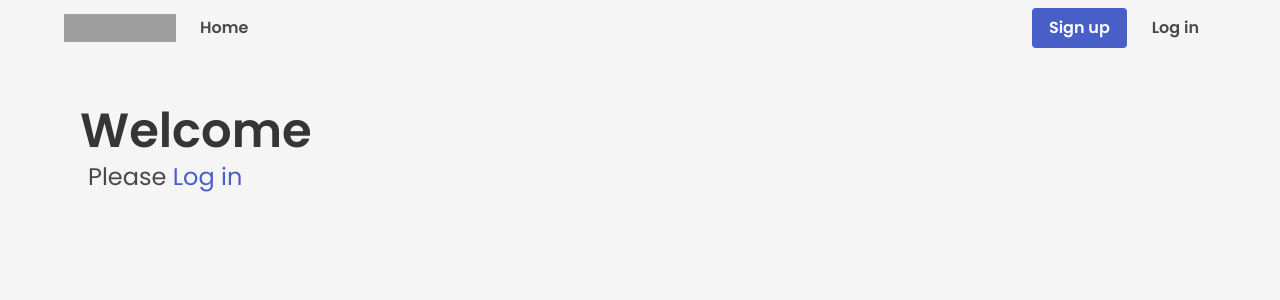
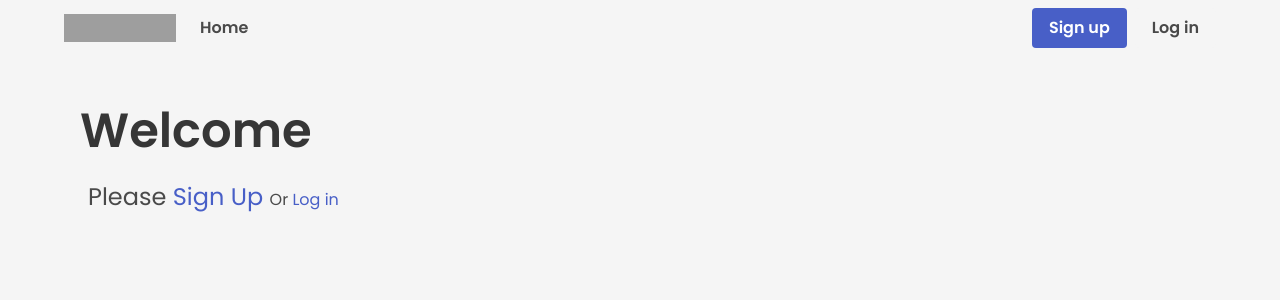
Before and after one commit to maciejaroslaw/TaskManager, a Vue app: page / in a window 1280 px wide. Shown: the top 300 px of the page. Built offline with nearby package versions, Linux system fonts and the light colour scheme; no server answers; grey boxes are pictures that could not be loaded.

Commit message:
change home page

```diff
--- a/src/components/Home.vue
+++ b/src/components/Home.vue
@@ -2,10 +2,15 @@
   <div class="hello block pt-6 pl-4">
     <div v-if="!currentUser">
       <h1 class="title is-1">Welcome</h1>
-      <h2 class="subtitle is-4 pl-2">Please
-        <router-link to="/login" class="">
-          Log in
+      <h2 class="subtitle is-4 pl-2 no-margin">Please
+        <router-link to="/register" class="">
+          Sign Up
         </router-link>
+        <span class="is-size-6">Or
+          <router-link to="/login">
+            Log in
+          </router-link>
+        </span>
       </h2>
     </div>
     <div v-else>
--- a/src/components/Task.vue
+++ b/src/components/Task.vue
@@ -49,7 +49,7 @@
     }
 </script>
 
-<style lang="scss" scoped>
+<style lang="scss">
 
 .no-margin{
     margin: 0 !important;
```
